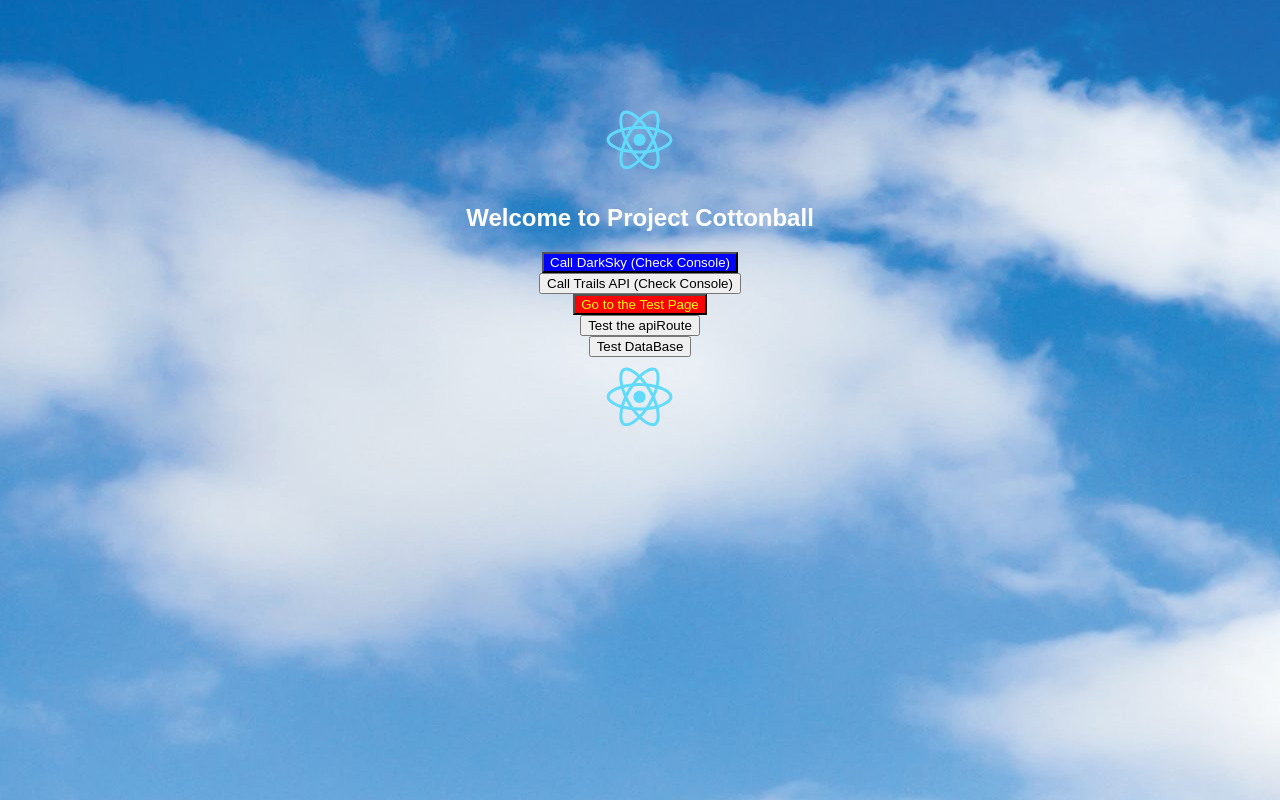
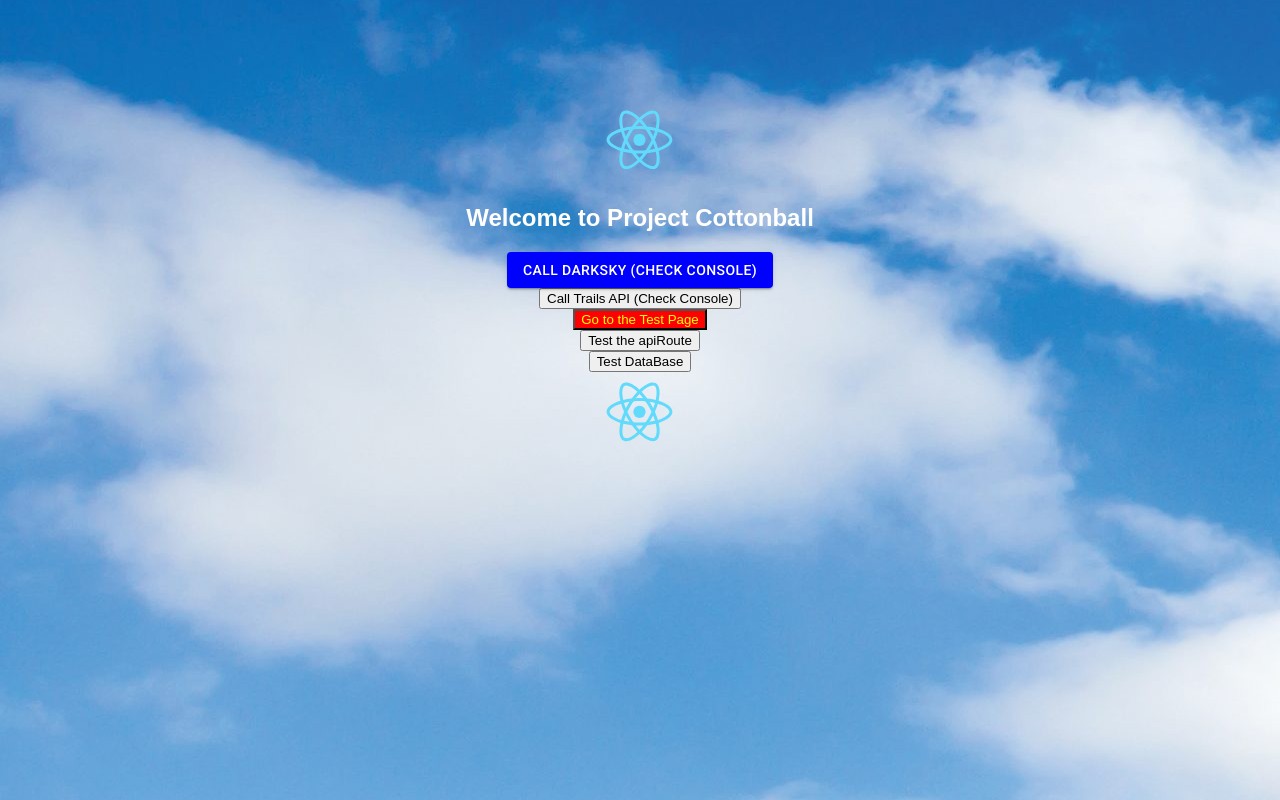
Before and after one commit to JMantis0/project_cottonball, a React (Create React App) app in the folder client/: page / in a window 1280 px wide. Shown: the top 800 px of the page. Built offline with nearby package versions, Linux system fonts and the light colour scheme.

Commit message:
install material ui attempt

```diff
--- a/client/public/index.html
+++ b/client/public/index.html
@@ -13,6 +13,14 @@
     -->
     <link rel="manifest" href="%PUBLIC_URL%/manifest.json" />
     <link rel="shortcut icon" href="%PUBLIC_URL%/favicon.ico" />
+    <link
+      rel="stylesheet"
+      href="https://fonts.googleapis.com/css?family=Roboto:300,400,500,700&amp;display=swap"
+    />
+    <link
+      rel="stylesheet"
+      href="https://fonts.googleapis.com/icon?family=Material+Icons"
+    />
     <!--
       Notice the use of %PUBLIC_URL% in the tags above.
       It will be replaced with the URL of the `public` folder during the build.
--- a/client/src/components/DarkSkyButton.js
+++ b/client/src/components/DarkSkyButton.js
@@ -1,5 +1,7 @@
 import React from "react";
+import Button from '@material-ui/core/Button';
 const axios = require("axios").default;
+
 
 //  This function sets up an options object and then makes a client-side axios get request to
 //  the DarkSky weather API.
@@ -22,14 +24,16 @@ const callDarkSkyApiSeattle = () => {
 const DarkSkyButton = () => {
   return (
     <div>
-      <button
+      <Button
         id="darkSkyBtn"
+        variant="contained"
+        color="primary"
         onClick={() => {
           callDarkSkyApiSeattle();
         }}
       >
         Call DarkSky (Check Console)
-      </button>
+      </Button>
     </div>
   );
 };
--- a/package.json
+++ b/package.json
@@ -28,11 +28,14 @@
     "extends": "react-app"
   },
   "dependencies": {
+    "@material-ui/core": "^4.11.3",
+    "@material-ui/icons": "^4.11.2",
     "axios": "^0.21.1",
     "dotenv": "^8.2.0",
     "express": "^4.17.1",
     "if-env": "^1.0.4",
     "mysql2": "^2.2.5",
+    "react": "^16.13.1",
     "sequelize": "^6.5.1"
   },
   "browserslist": {
```
Also changed, not shown: 2 other files (tests, documents, lock files or other folders).
